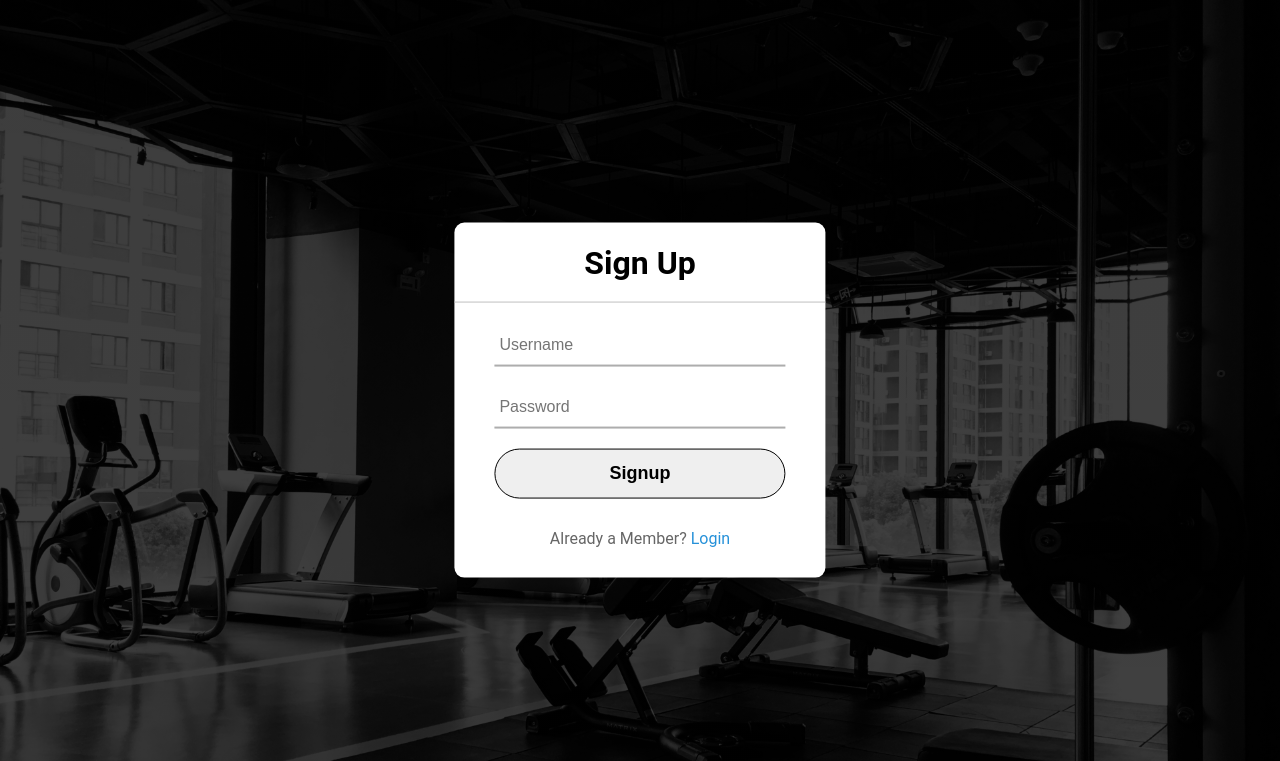
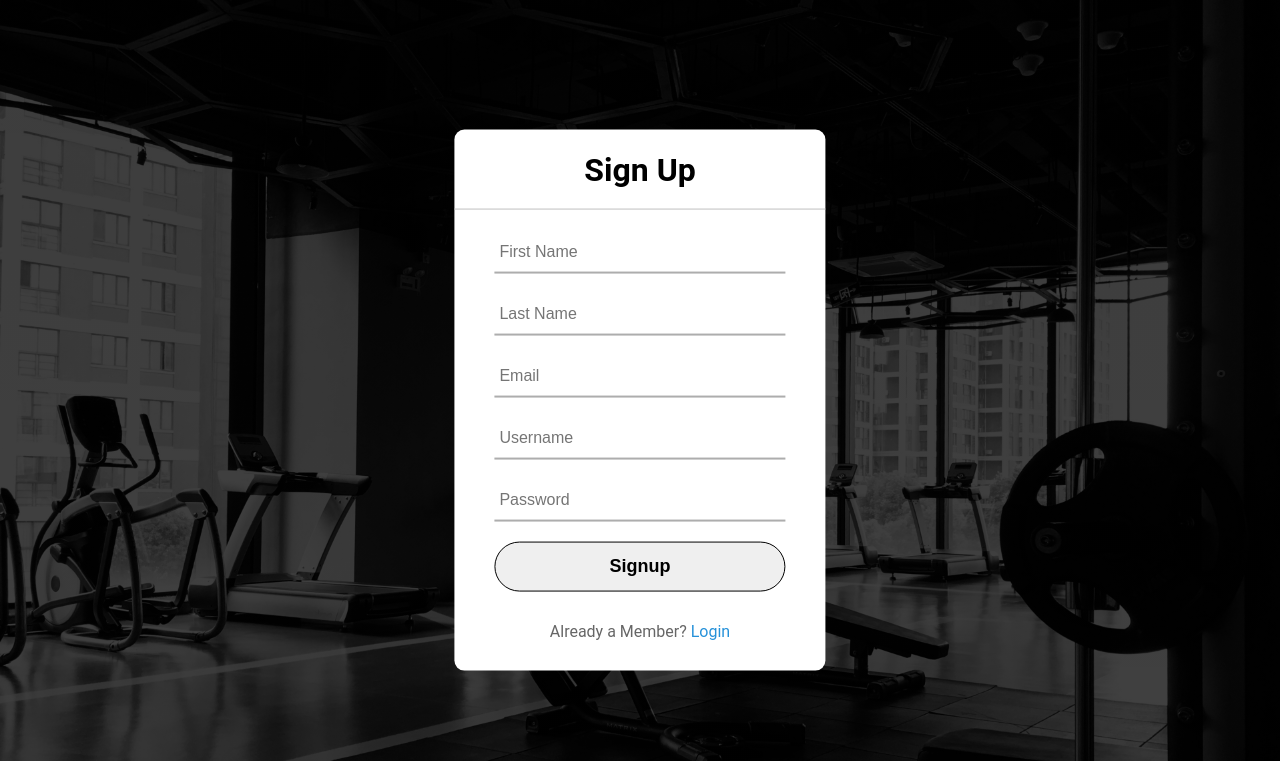
Before and after one commit to RemonBuddhacharya/GymManagement, a PHP site: page /signup.php in a window 1280 px wide. Shown: the top 761 px of the page. Run offline with PHP 8.4, Linux system fonts and the light colour scheme.

Commit message:
User signup

```diff
--- a/database/New.sql
+++ b/database/New.sql
@@ -71,13 +71,12 @@ VALUES (110, 'Saman', 659454),
 DROP TABLE IF EXISTS `gymapp`;
 
 CREATE TABLE IF NOT EXISTS `gymapp` (
+    `contact` INT NOT NULL AUTO_INCREMENT PRIMARY KEY,
     `fname` varchar(40) NOT NULL,
     `lname` varchar(40) NOT NULL,
     `email` varchar(40) NOT NULL,
-    `contact` int NOT NULL,
-    `trainer_id` int NOT NULL,
+    `trainer_id` int NULL,
     `logintb_id` int NULL,
-    PRIMARY KEY (`contact`),
     FOREIGN KEY (`trainer_id`) REFERENCES `trainer` (`Trainer_id`),
     FOREIGN KEY (`logintb_id`) REFERENCES `logintb` (`logintb_id`)
 );
--- a/signup.php
+++ b/signup.php
@@ -19,7 +19,16 @@ if (isset($_SESSION['userId'])) {
     <div class="container-fluid">
         <div class="center">
             <h1>Sign Up</h1>
-            <form action="" method="POST">
+            <form action="<?php echo $_SERVER['PHP_SELF']; ?>" method="POST">
+                <div class="txt_field">
+                    <input type="text" name="fname" placeholder="First Name" required>
+                </div>
+                <div class="txt_field">
+                    <input type="text" name="lname" placeholder="Last Name" required>
+                </div>
+                <div class="txt_field">
+                    <input type="email" name="email" placeholder="Email" required>
+                </div>
                 <div class="txt_field">
                     <input type="text" name="username" placeholder="Username" required>
                 </div>
@@ -40,7 +49,7 @@ if (isset($_SESSION['userId'])) {
 $serverName = "localhost";
 $username = "root";
 $password = "";
-$database = "gym";
+$database = "gymwebsite";
 
 // Create connection
 $conn = mysqli_connect($serverName, $username, $password, $database);
@@ -53,19 +62,30 @@ if (!$conn) {
 if ($_SERVER["REQUEST_METHOD"] == "POST") {
     $username = $_POST['username'];
     $password = $_POST['password'];
+    $fname = $_POST['fname'];
+    $lname = $_POST['lname'];
+    $email = $_POST['email'];
 
     // Check if username or email already exists
-    $check_query = "SELECT * FROM user WHERE username='$username'";
+    $check_query = "SELECT * FROM logintb WHERE username='$username'";
     $result = mysqli_query($conn, $check_query);
     if (mysqli_num_rows($result) > 0) {
         echo '<p style="color:white">Username already exists.</p>';
     } else {
         // Insert new user into database
-        $insert_query = "INSERT INTO user (username, password) VALUES ('$username', '$password')";
+        $insert_query = "INSERT INTO logintb (username, password) VALUES ('$username', '$password')";
         if (mysqli_query($conn, $insert_query)) {
-            echo '<p style="color:white">User registered successfully.</p><br>Redirecting to login page';
-            // redirect to login page after 3 seconds
-            echo '<meta http-equiv="refresh" content="3;url=login.php">';
+            // Get the user ID of the newly inserted user
+            $user_id = mysqli_insert_id($conn);
+
+            // Insert new user into gymapp table
+            $insert_gymapp_query = "INSERT INTO gymapp (fname, lname, email, trainer_id, logintb_id) VALUES ('$fname', '$lname', '$email', NULL, $user_id)";
+            if (mysqli_query($conn, $insert_gymapp_query)) {
+                $_SESSION['message'] = "User registered successfully.";
+                echo '<meta http-equiv="refresh" content="0;url=login.php">';
+            } else {
+                echo '<p style="color:white">Error: ' . mysqli_error($conn) . '</p>';
+            }
         } else {
             echo '<p style="color:white">Error: ' . mysqli_error($conn) . '</p>';
         }
--- a/user-panel.php
+++ b/user-panel.php
@@ -80,6 +80,7 @@ $resultTrainer = mysqli_query($connect, $queryTrainer);
                             <p><?php echo $contact; ?></p><br>
                             <label>Trainer:</label>
                             <select class="form-control" name="trainer_id">
+                                <option value="">Select Trainer</option>
                                 <?php while ($rowTrainer = mysqli_fetch_assoc($resultTrainer)) : ?>
                                     <option value="<?php echo $rowTrainer['Trainer_id']; ?>" <?php if ($rowTrainer['Trainer_id'] == $trainer_id) echo "selected"; ?>><?php echo $rowTrainer['Name']; ?></option>
                                 <?php endwhile; ?>
```
